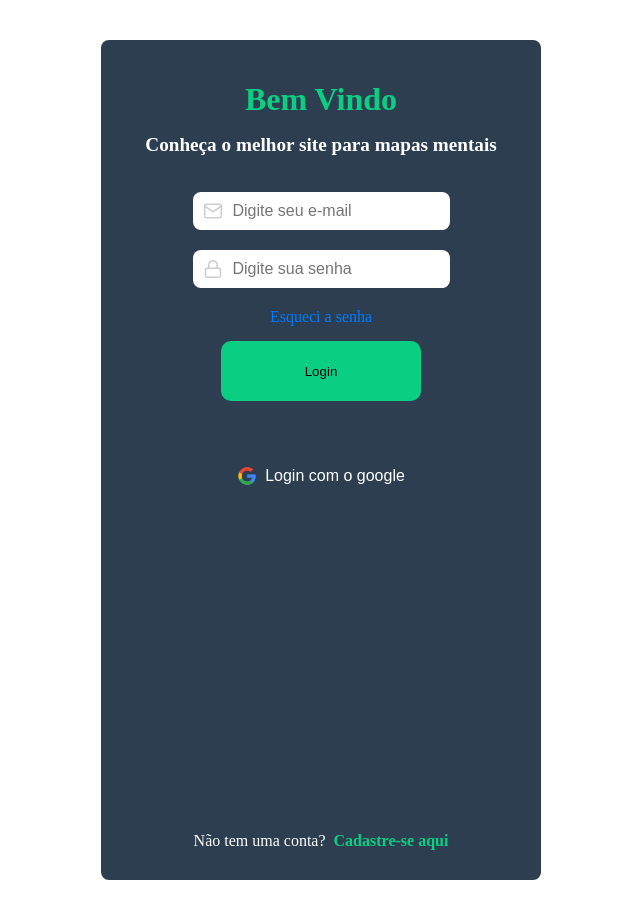
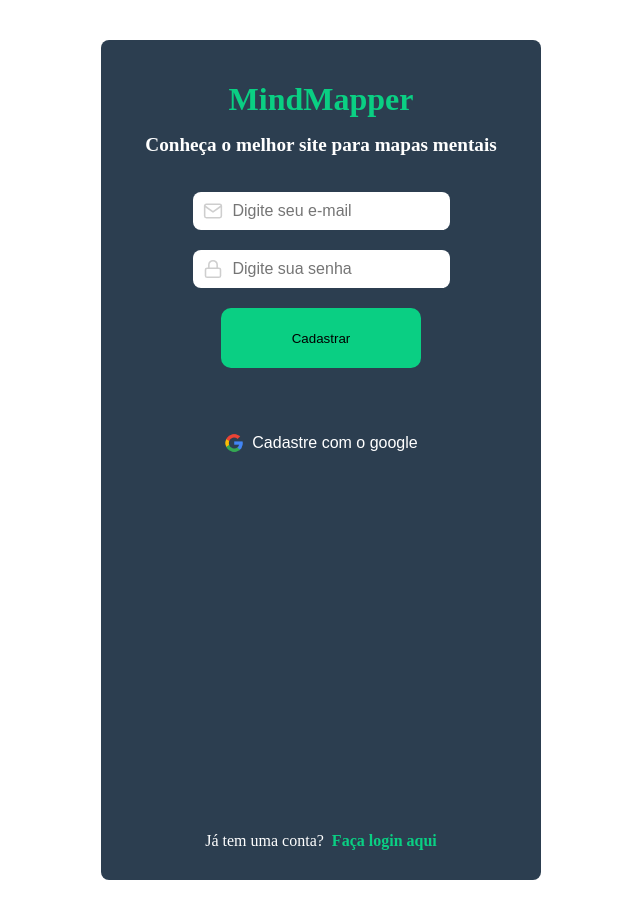
Before and after one commit to yasmin-rocha-4/MindMapper, a React (Vite) app: page /cadastro in a window 1280 px wide. Before the commit this address led to /login. Shown: the whole page, without its empty margins (319-959 px from the left). Built offline with nearby package versions, Linux system fonts and the light colour scheme.

Commit message:
feat: adicionando tela de cadastro

```diff
--- a/src/main.tsx
+++ b/src/main.tsx
@@ -1,6 +1,6 @@
 import { StrictMode } from 'react'
 import { createRoot } from 'react-dom/client'
-import App from './App.tsx'
+import App from './telas/App.tsx'
 //import '/node_modules/bootstrap/dist/css/bootstrap.min.css';
 createRoot(document.getElementById('root')!).render(
   <StrictMode>
--- a/src/App.tsx
+++ b/src/telas/App.tsx
@@ -1,16 +1,16 @@
 import { BrowserRouter as Router, Routes, Route, Navigate } from "react-router-dom";
 import Login from "./Login";
-import './App.css';
+import Cadastro from "./Cadastro";
+import '../App.css';
 
 function App() {
   return (
     <Router>
       <Routes>
-        <Route path="/login" element={<Login titulo="Bem Vindo" descricao="Conheça o melhor site para mapas mentais" />} />
-
-        {/* Se digitar /Login (com L maiúsculo), redireciona para /login */}
+        <Route path="/login" element={<Login titulo="MindMapper" descricao="Conheça o melhor site para mapas mentais" />} />
         <Route path="/Login" element={<Navigate to="/login" replace />} />
         <Route path="*" element={<Navigate to="/login" replace />} />
+        <Route path="/cadastro" element={<Cadastro titulo="MindMapper" descricao="Conheça o melhor site para mapas mentais"/>} />
       </Routes>
     </Router>
   );
--- /dev/null
+++ b/src/telas/Cadastro.tsx
@@ -0,0 +1,94 @@
+import React, { useState } from "react";
+import BotaoAcao from "../Components/BotaoAcao";
+import EntrarComGoogle from "../Components/EntrarComGoogle";
+import TrocarPaginaLogin from "../Components/TrocarPaginaLogin";
+import iconeEmail from "../assets/Icones/mail.svg";
+import cadeado from "../assets/Icones/lock.svg";
+import "../css/login.css";  // Mantém o mesmo CSS
+import { createUserWithEmailAndPassword } from "firebase/auth";
+import { auth } from "../utils/Firebase";
+
+interface CadastroProps {
+  titulo: string;
+  descricao: string;
+}
+
+const Cadastro: React.FC<CadastroProps> = (props) => {
+  const [email, setEmail] = useState("");
+  const [password, setPassword] = useState("");
+  const [error, setError] = useState<string | null>(null);
+
+  const handleSignUp = async (e: React.FormEvent) => {
+    e.preventDefault();
+    try {
+      const userCredential = await createUserWithEmailAndPassword(auth, email, password);
+      console.log("Usuário cadastrado:", userCredential.user);
+      alert("Cadastro realizado com sucesso!");
+    } catch (error) {
+      if (error instanceof Error) {
+        setError(error.message);
+      } else {
+        setError("Erro desconhecido ao cadastrar");
+      }
+    }
+  };
+
+  return (
+    <div className="container">
+      {/* Cabeçalho */}
+      <div className="cabecalho">
+        <h1>{props.titulo}</h1>
+        <h2>{props.descricao}</h2>
+      </div>
+
+      <div className="form-container">
+        <form onSubmit={handleSignUp}>
+          {/* Input para E-mail */}
+          <div className="input-container">
+            <img src={iconeEmail} alt="Ícone de e-mail" />
+            <input
+              className="form-control"
+              placeholder="Digite seu e-mail"
+              type="email"
+              value={email}
+              onChange={(e) => setEmail(e.target.value)}
+              id="emailCadastro"
+              required
+            />
+          </div>
+
+          {/* Input para Senha */}
+          <div className="input-container">
+            <img src={cadeado} alt="Ícone de senha" />
+            <input
+              className="form-control"
+              placeholder="Digite sua senha"
+              type="password"
+              value={password}
+              onChange={(e) => setPassword(e.target.value)}
+              id="senhaCadastro"
+              required
+            />
+          </div>
+
+          {/* Esqueci minha senha (se quiser deixar igual ao Login, pode remover daqui) */}
+          {/* <p className="forgot-password">Esqueci a senha</p> */}
+
+          {/* Botão para Cadastrar */}
+          <BotaoAcao className="botao-comando" funcao={handleSignUp} comando="Cadastrar" />
+        </form>
+
+        {/* Exibição de Erro */}
+        {error && <p className="erro-login">{error}</p>}
+      </div>
+
+      {/* Botão para Login com Google */}
+      <EntrarComGoogle texto="Cadastre com o google" />
+
+      {/* Trocar para página de Login */}
+      <TrocarPaginaLogin texto="Já tem uma conta?" textoLink="Faça login aqui" />
+    </div>
+  );
+};
+
+export default Cadastro;
```
Also changed, not shown: src/telas/Login.tsx (renamed from src/Login.tsx, +7 -7 lines).
